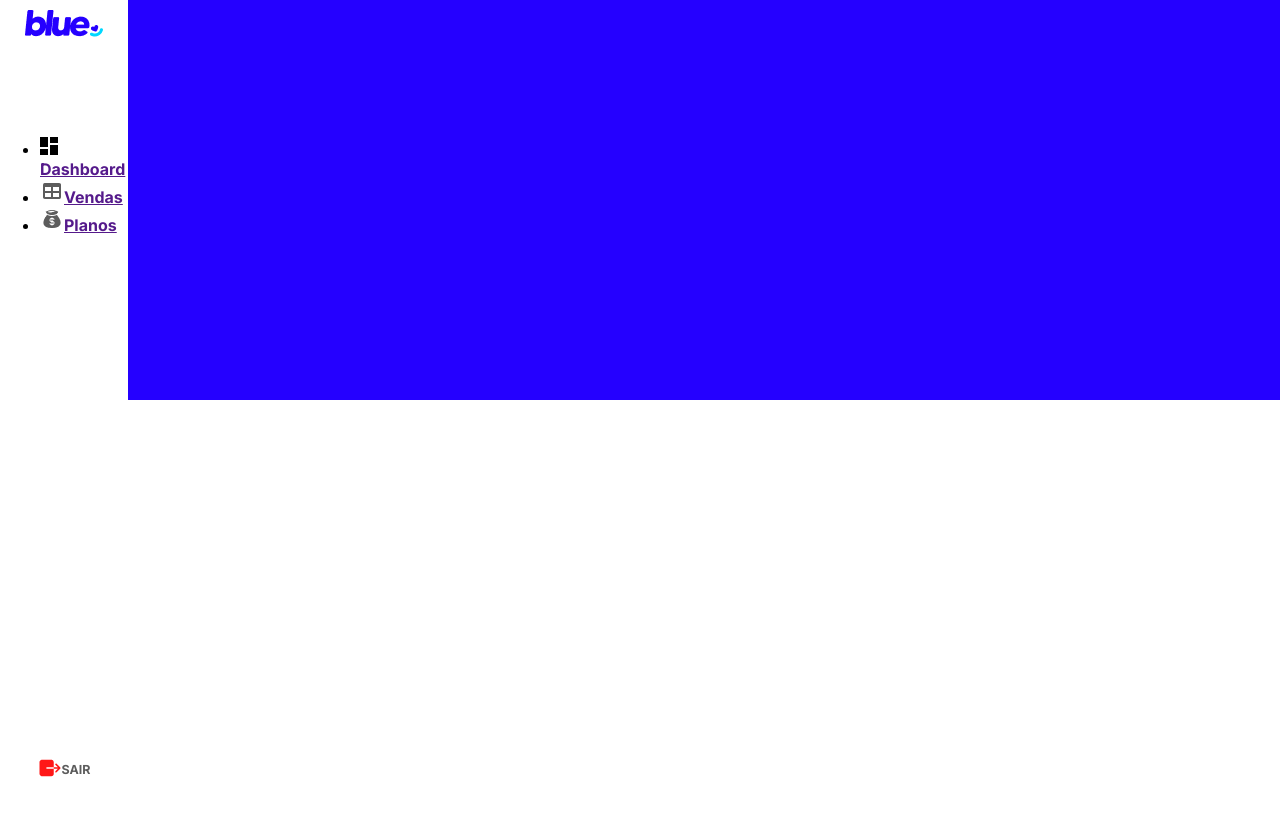
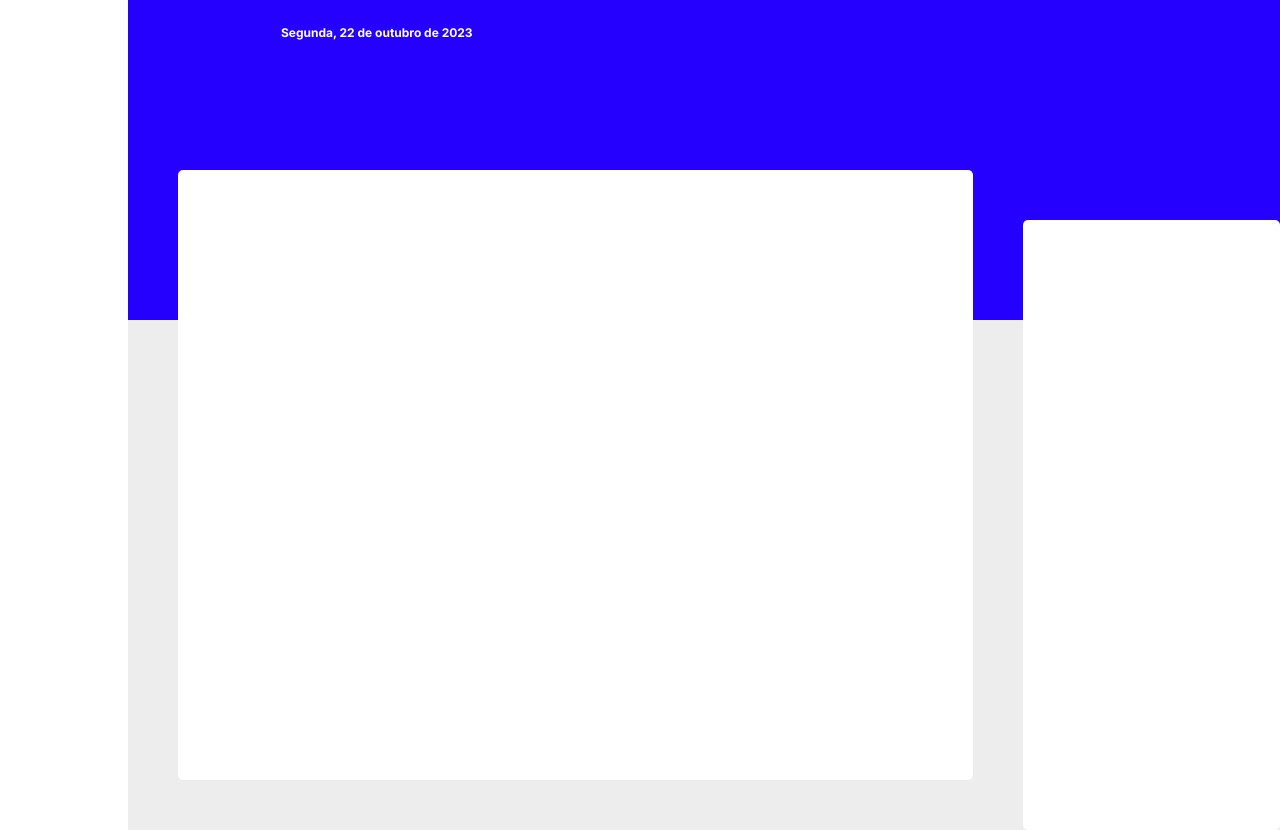
Before and after one commit to vitto2/blue-desafio-2024, a plain HTML site: page index.html in a window 1280 px wide. Before the commit the page ends 800 px from the top, so only its background shows below. Drawn offline with Linux system fonts and the light colour scheme.

Commit message:
fix: reformulando estrutura do projeto

```diff
--- a/index.html
+++ b/index.html
@@ -4,37 +4,26 @@
     <meta charset="UTF-8">
     <meta name="viewport" content="width=device-width, initial-scale=1.0">
     <link rel="stylesheet" href="style.css">
-    <title>Blue</title>
+    <title>Document</title>
 </head>
 <body>
-<div class="blue-container">
-    <div class="container-main">
+   <div class="main-container">
         <header class="header">
-
+            <h3 class="date">Segunda, 22 de outubro de 2023</h3>
         </header>
         <main class="main">
-            <section class="main-section-01">
+            <section class="section1">
 
             </section>
-            <section class="main-section-02">
+
+            <section class="section2">
 
             </section>
         </main>
         <aside class="aside">
-            <section class="container-nav-logo">
-                <img class="logo-blue" src="/assets/img/Group 55.png" alt="">
-                <ul>
-                    <li><a href=""><img src="/assets/icon/Vector.png" alt="">Dashboard</a></li>
-                    <li><a href=""><img src="/assets/icon/mdi_table.png" alt="">Vendas</a></li>
-                    <li><a href=""><img src="/assets/icon/healthicons_money-bag.png" alt="">Planos</a></li>
-                </ul>
-            </section>
-            <section class="button-exit">
-                <img src="/assets/icon/ion_exit.png" alt="">
-                <h3>SAIR</h3>
-            </section>
+
         </aside>
-    </div>
-</div>
+   </div>
+
 </body>
 </html>
--- a/style.css
+++ b/style.css
@@ -1,4 +1,4 @@
-@import url('https://fonts.googleapis.com/css2?family=Inter:wght@700&family=Montserrat&display=swap');
+@import url('https://fonts.googleapis.com/css2?family=Inter:wght@700&display=swap');
 
 * {
     margin: 0;
@@ -7,80 +7,54 @@
 
 body {
     font-family: 'Inter', sans-serif;
+}
+.main-container {
+    display: grid;
+    grid-template-areas: "aside header"
+                         "aside main";
+    grid-template-columns: 10% 90%;
+
+}
+.header {
+    background: #2500FF;
+    grid-area: header;
+    height: 40vh;
+}
+
+.date {
+    font-size: 12px;
+    line-height: 14.52px;
+    margin-top: 26px;
+    margin-left: 153px;
+    color: white;
+}
+.main {
+    background: #EDEDED;
+    grid-area: main;
+    display: flex;
+    gap: 50px;
+}
+
+.aside {
+    background: #FFFFFF;
+    grid-area: aside;
 
 }
 
-.container-main {
-    height: 100vh;
-    display: grid;
-    grid-template-areas: "aside header header"
-                          "aside main main";
-    grid-template-columns: 10% 90%;
-    background-color: #EDEDED;
+
+.section1 {
+    background: #FFFFFF;
+    width: 815px;
+    height: 610px;
+    margin-top: -150px;
+    margin-left: 50px;
+    border-radius: 5px;
 }
 
-.header {
-    grid-area: header;
-    background: #2500FF;
-
+.section2 {
+    background: #FFFFFF;
+    width: 264px;
+    height: 610px;
+    margin-top: -100px;
+    border-radius: 5px;
 }
-
-.main {
-    grid-area: main;
-    background: #FFFFFF;
-}
-
-
-.aside {
-    grid-area: aside;
-    background-color: #FFFFFF;
-    height: 100%;
-    display: flex;
-    flex-direction: column;
-    justify-content: space-between;
-    align-items: center;
-
-}
-
-.menu-nav {
-    width: 100%;
-
-}
-
-.menu-nav ul {
-    list-style: none;
-    font-size: 10.64px;
-}
-
-.menu-nav a {
-    text-decoration: none;
-    color: #5C5C5C;
-    line-height: 12.87px;
-
-}
-
-.button-exit {
-    display:  flex;
-    color: #5C5C5C;
-    font-size: 10.64px;
-    margin: 5px 0px 20px 0px;
-
-}
-
-.button-exit h3 {
-    margin-top: 6px;
-}
-
-
-.container-nav-logo {
-    height: 100%;
-    display: flex;
-    flex-direction: column;
-    gap: 100px;
-    align-items: center;
-}
-
-
-.logo-blue {
-    margin-top: 10px;
-}
```
